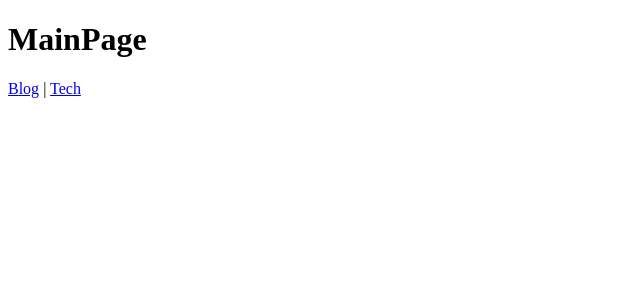
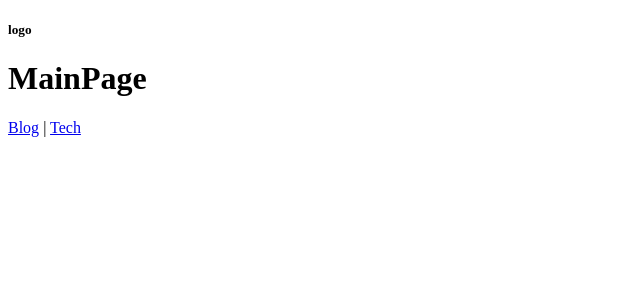
Before and after one commit to kidrauhl14/React_Study, a React (Create React App) app in the folder my-blog/: page / in a window 1280 px wide. Shown: the top 300 px of the page, without its empty margins (0-640 px from the left). Built offline with nearby package versions, Linux system fonts and the light colour scheme.

Commit message:
{useNavigate} hook을 사용해서 헤더 로고를 누르면 root페이지로 이동하는 기능 추가

```diff
--- a/my-blog/src/App.js
+++ b/my-blog/src/App.js
@@ -6,6 +6,8 @@ import JavascriptPage from "./components/JavascriptPage";
 import ReactPage from "./components/ReactPage";
 import ReactDocPage from "./components/ReactDocPage";
 
+import HeaderLogo from "./components/HeaderLogo";
+
 function App() {
 
   // root url: main page component
@@ -13,6 +15,9 @@ function App() {
   // blog url: blog page component
   return (
     <BrowserRouter>
+
+      <HeaderLogo />
+
         <Routes>
           <Route path={"/"} element={<MainPage />} />
 
--- /dev/null
+++ b/my-blog/src/components/HeaderLogo.js
@@ -0,0 +1,11 @@
+import React from "react";
+import { useNavigate } from "react-router-dom";
+
+export default function HeaderLogo() {
+
+    const navigate = useNavigate();
+
+    return (
+        <h5 onClick={() => navigate("/")}>logo</h5>
+    );
+}
```
Lines whose indentation alone changed are shown as unchanged.
